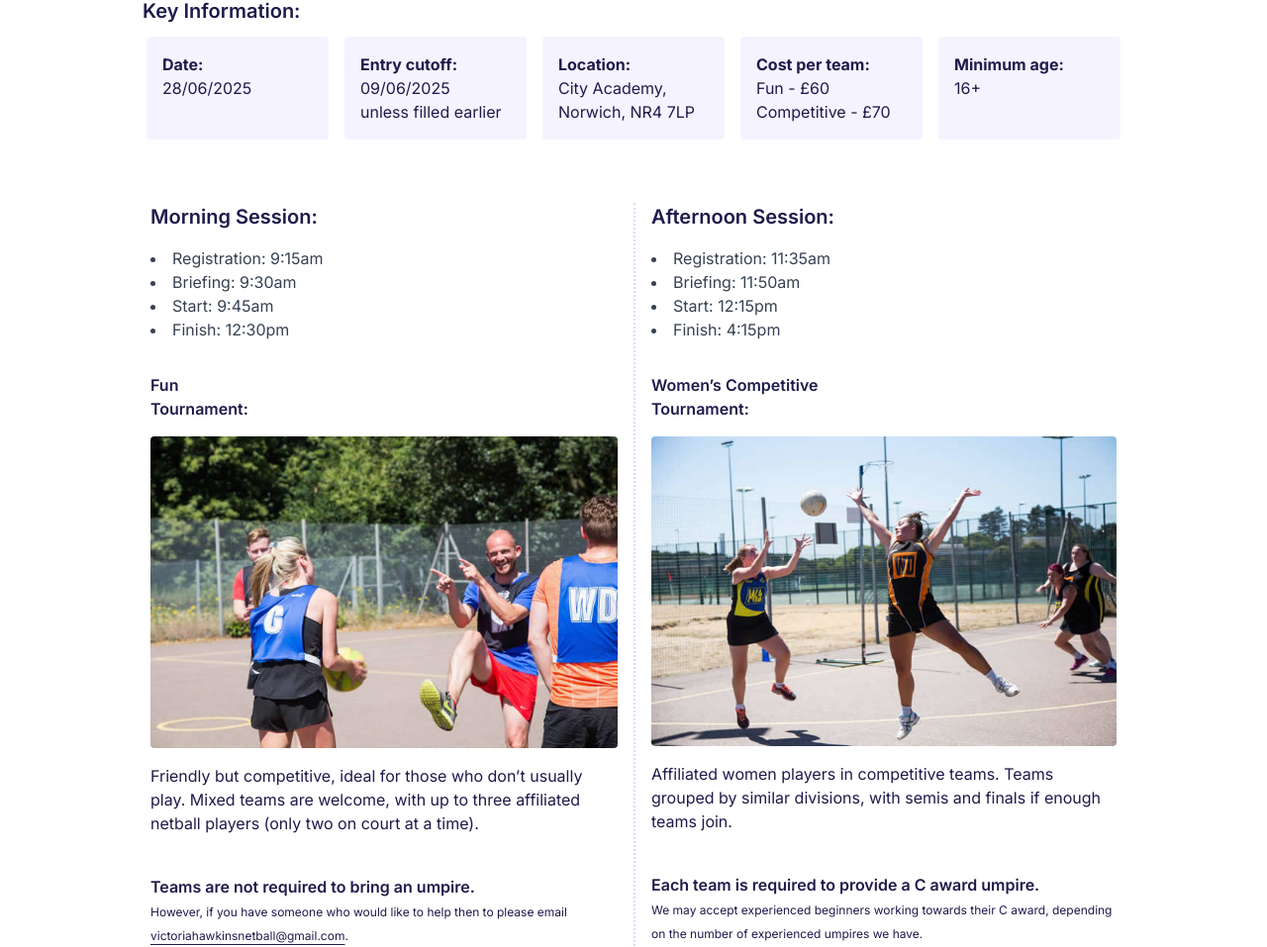
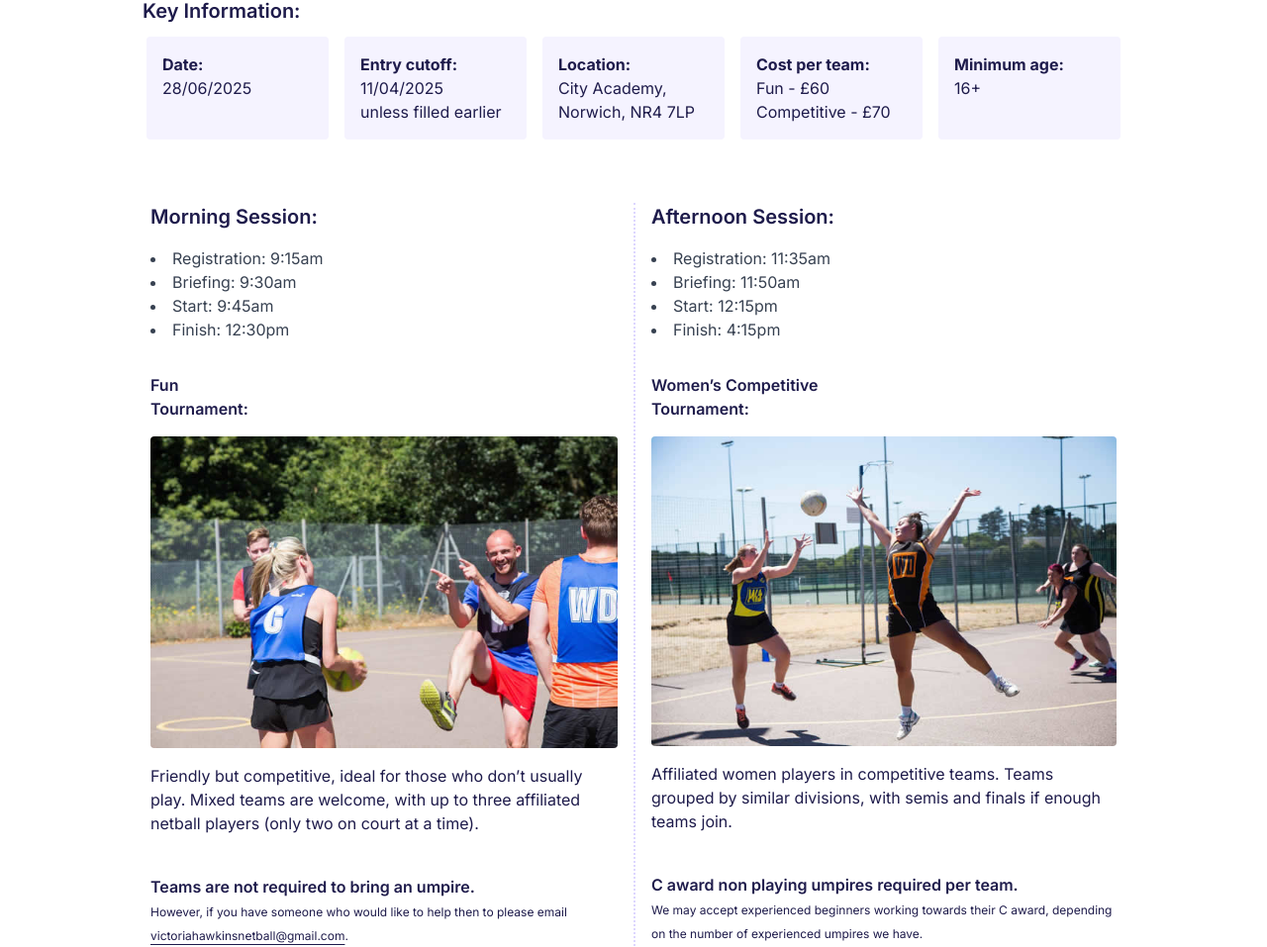
Before and after one commit to marstc1/nextJS-vhNetball, a Next.js app: page / in a window 1280 px wide. Shown: the part 879-1836 px from the top of the page at 99% size. Built offline with nearby package versions, Linux system fonts and the light colour scheme; a web font is replaced by a local one.

Commit message:
Updated closing date and umpire text

```diff
--- a/app/components/EventInfo.tsx
+++ b/app/components/EventInfo.tsx
@@ -19,7 +19,7 @@ const EventInfo = () => {
             <p>
               <strong>Entry cutoff:</strong>
             </p>
-            <p>09/06/2025</p>
+            <p>11/04/2025</p>
             <p>unless filled earlier</p>
           </div>
           <div className="bg-violet-50 rounded p-4">
@@ -123,7 +123,7 @@ const EventInfo = () => {
 
           <div className="mt-10">
             <span className="font-semibold">
-              Each team is required to provide a C award umpire.
+              C award non playing umpires required per team.
             </span>
             <br />
             <span className="text-xs">
--- a/app/components/RegistrationForm.tsx
+++ b/app/components/RegistrationForm.tsx
@@ -207,8 +207,7 @@ const RegistrationForm = () => {
                           style={{ display: "flex", flexDirection: "column" }}
                         >
                           <span className="font-semibold">
-                            Competitive teams are required to provide a C award
-                            umpire.
+                            C award non playing umpires required per team
                           </span>
                           <br />
                           <span className="text-xs">
```
